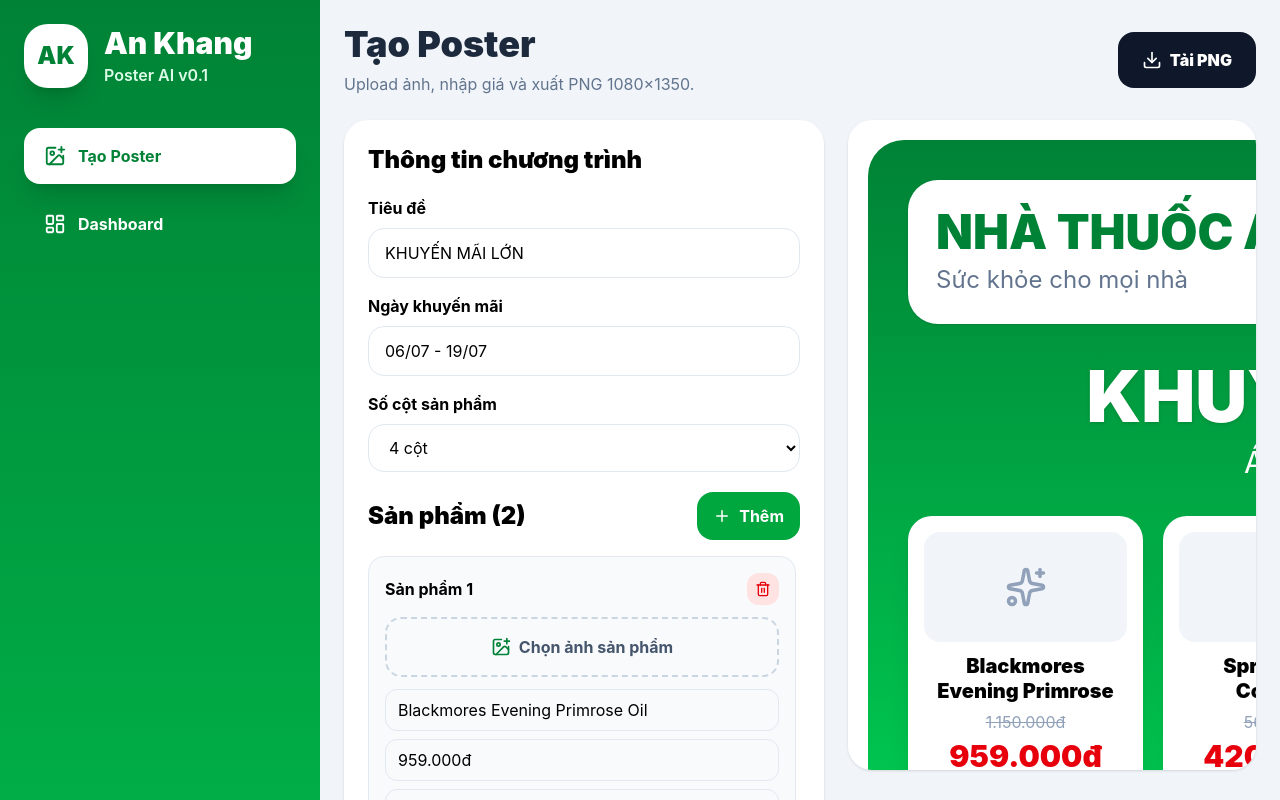
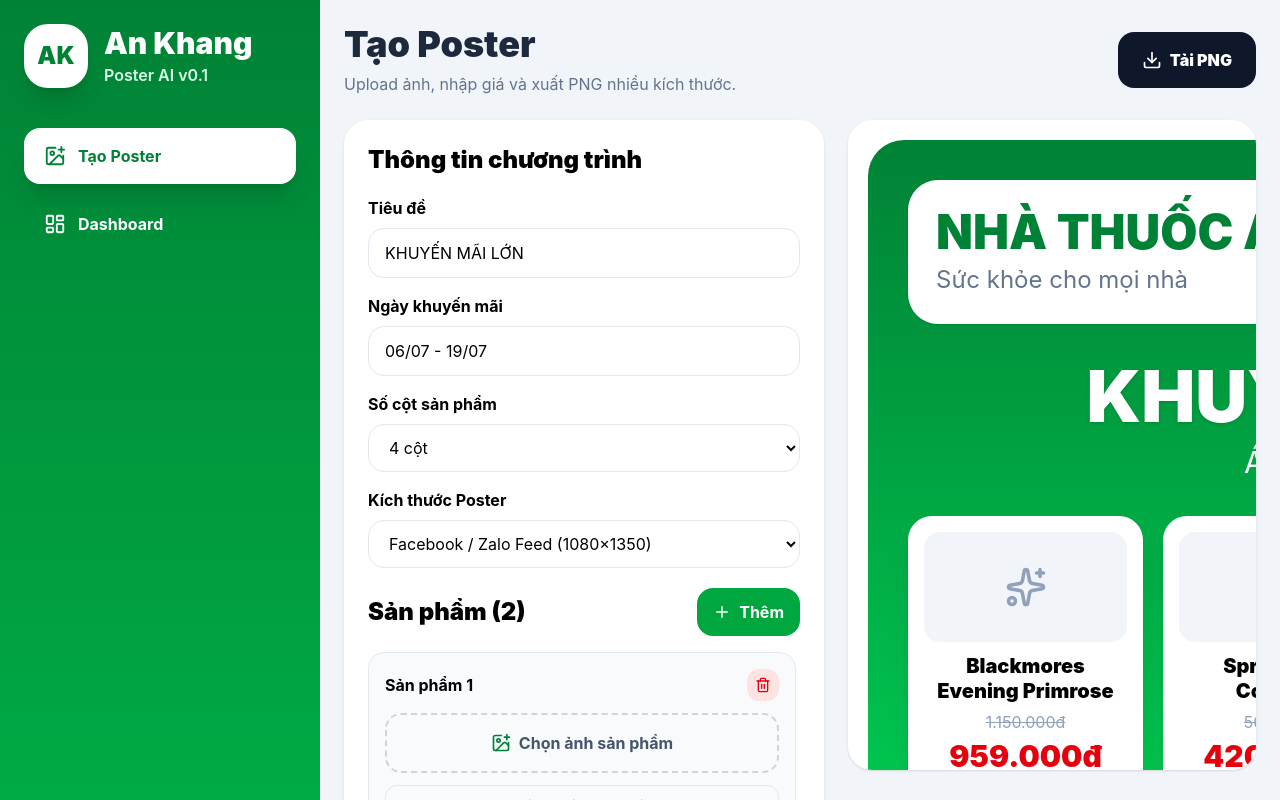
Before and after one commit to idthiengioi2-sketch/ankhang-poster-ai, a React (Vite) app: page / in a window 1280 px wide. Shown: the top 800 px of the page. Built offline with nearby package versions, Linux system fonts and the light colour scheme.

Commit message:
v0.4 add poster size selector

```diff
--- a/src/components/PosterCanvas.jsx
+++ b/src/components/PosterCanvas.jsx
@@ -1,4 +1,27 @@
 import PosterProductCard from "./PosterProductCard";
+
+const SIZE_CONFIG = {
+  feed: {
+    className: "w-[1080px] h-[1350px]",
+    titleSize: "text-7xl",
+    gridTop: "mt-9",
+  },
+  square: {
+    className: "w-[1080px] h-[1080px]",
+    titleSize: "text-6xl",
+    gridTop: "mt-7",
+  },
+  story: {
+    className: "w-[1080px] h-[1920px]",
+    titleSize: "text-7xl",
+    gridTop: "mt-12",
+  },
+  a4: {
+    className: "w-[1240px] h-[1754px]",
+    titleSize: "text-7xl",
+    gridTop: "mt-12",
+  },
+};
 
 export default function PosterCanvas({
   posterRef,
@@ -6,6 +29,7 @@ export default function PosterCanvas({
   date,
   products,
   columns = 4,
+  posterSize = "feed",
 }) {
   const gridClass = {
     2: "grid-cols-2",
@@ -14,10 +38,15 @@ export default function PosterCanvas({
     5: "grid-cols-5",
   }[columns];
 
+  const size = SIZE_CONFIG[posterSize] || SIZE_CONFIG.feed;
+
   return (
     <div
       ref={posterRef}
-      className="w-[1080px] h-[1350px] bg-gradient-to-b from-green-700 via-green-500 to-green-100 rounded-[36px] p-10 relative overflow-hidden"
+      className={[
+        size.className,
+        "bg-gradient-to-b from-green-700 via-green-500 to-green-100 rounded-[36px] p-10 relative overflow-hidden",
+      ].join(" ")}
     >
       <div className="bg-white rounded-[30px] p-7 flex justify-between items-center shadow">
         <div>
@@ -35,7 +64,7 @@ export default function PosterCanvas({
       </div>
 
       <div className="text-center text-white mt-9">
-        <h2 className="text-7xl font-black drop-shadow">
+        <h2 className={`${size.titleSize} font-black drop-shadow`}>
           {title}
         </h2>
         <p className="text-3xl mt-3">
@@ -43,9 +72,12 @@ export default function PosterCanvas({
         </p>
       </div>
 
-      <div className={`grid ${gridClass} gap-5 mt-9`}>
+      <div className={`grid ${gridClass} gap-5 ${size.gridTop}`}>
         {products.slice(0, 20).map((product) => (
-          <PosterProductCard key={product.id} product={product} />
+          <PosterProductCard
+            key={product.id}
+            product={product}
+          />
         ))}
       </div>
 
--- a/src/pages/Poster.jsx
+++ b/src/pages/Poster.jsx
@@ -41,6 +41,10 @@ export default function Poster() {
     loadData("ak_columns", 4)
   );
 
+  const [posterSize, setPosterSize] = useState(() =>
+    loadData("ak_poster_size", "feed")
+  );
+
   const [products, setProducts] = useState(() =>
     loadData("ak_products", SAMPLE_PRODUCTS)
   );
@@ -56,6 +60,10 @@ export default function Poster() {
   useEffect(() => {
     saveData("ak_columns", columns);
   }, [columns]);
+
+  useEffect(() => {
+    saveData("ak_poster_size", posterSize);
+  }, [posterSize]);
 
   useEffect(() => {
     saveData("ak_products", products);
@@ -103,7 +111,7 @@ export default function Poster() {
           </h1>
 
           <p className="text-slate-500 mt-2">
-            Upload ảnh, nhập giá và xuất PNG 1080×1350.
+            Upload ảnh, nhập giá và xuất PNG nhiều kích thước.
           </p>
         </div>
 
@@ -147,7 +155,7 @@ export default function Poster() {
           </label>
 
           <select
-            className="w-full border border-slate-200 rounded-2xl px-4 py-3 mb-5 outline-none focus:ring-4 focus:ring-green-100 bg-white"
+            className="w-full border border-slate-200 rounded-2xl px-4 py-3 mb-4 outline-none focus:ring-4 focus:ring-green-100 bg-white"
             value={columns}
             onChange={(e) => setColumns(Number(e.target.value))}
           >
@@ -155,6 +163,32 @@ export default function Poster() {
             <option value={3}>3 cột</option>
             <option value={4}>4 cột</option>
             <option value={5}>5 cột</option>
+          </select>
+
+          <label className="font-bold block mb-2">
+            Kích thước Poster
+          </label>
+
+          <select
+            className="w-full border border-slate-200 rounded-2xl px-4 py-3 mb-5 outline-none focus:ring-4 focus:ring-green-100 bg-white"
+            value={posterSize}
+            onChange={(e) => setPosterSize(e.target.value)}
+          >
+            <option value="feed">
+              Facebook / Zalo Feed (1080×1350)
+            </option>
+
+            <option value="square">
+              Facebook Vuông (1080×1080)
+            </option>
+
+            <option value="story">
+              Story (1080×1920)
+            </option>
+
+            <option value="a4">
+              A4 (1240×1754)
+            </option>
           </select>
 
           <div className="flex justify-between items-center mb-4">
@@ -192,6 +226,7 @@ export default function Poster() {
             date={date}
             products={products}
             columns={columns}
+            posterSize={posterSize}
           />
         </section>
       </div>
```
